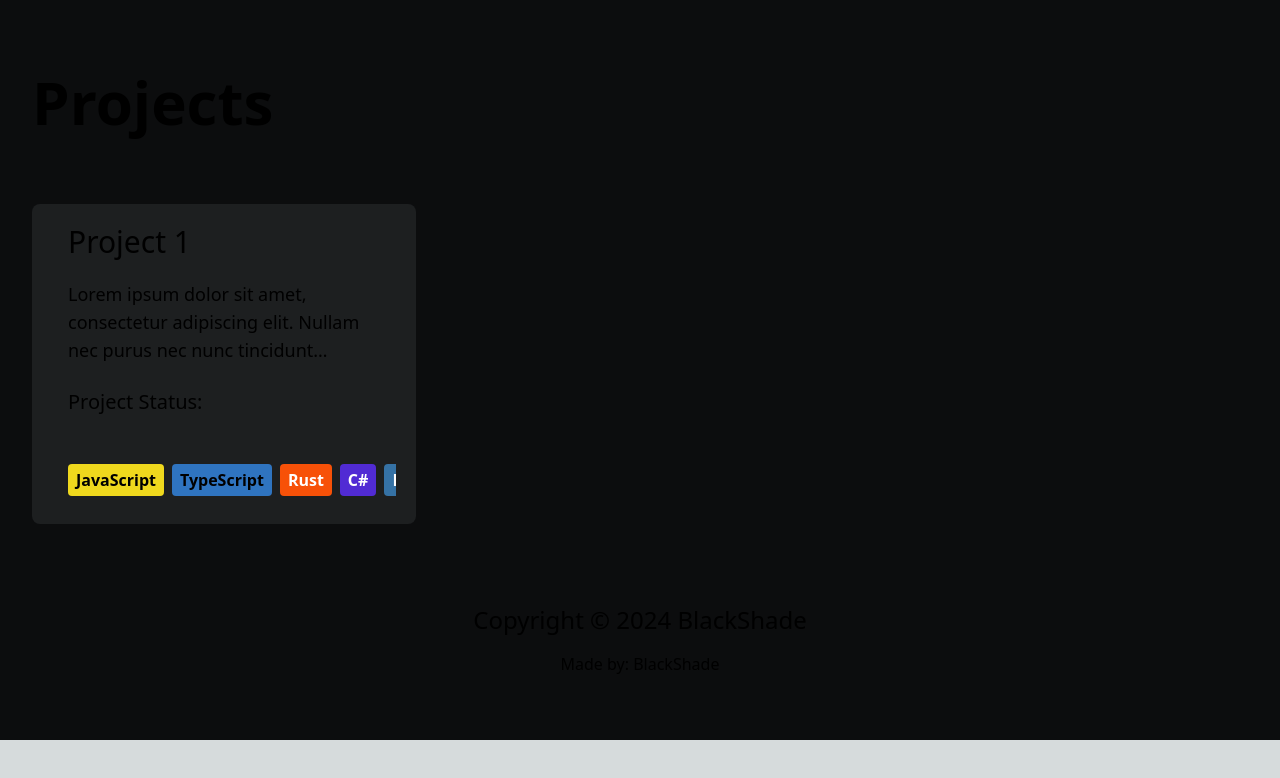
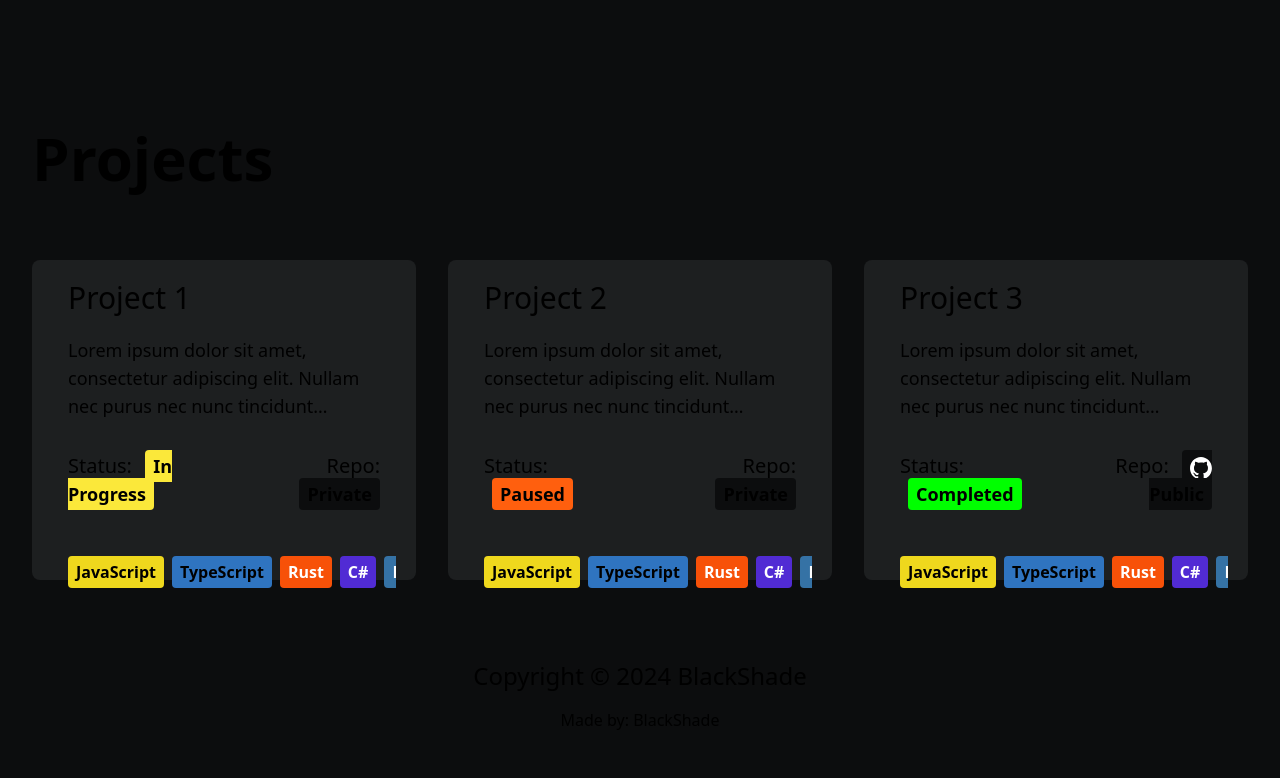
Before and after one commit to BlackShadeOSS/blackshade-website, a Next.js app: page / in a window 1280 px wide. Shown: the part 1162-1940 px from the top of the page. Before the commit the page ends 1902 px from the top, so only its background shows below. Built offline with nearby package versions, Linux system fonts and the light colour scheme.

Commit message:
Added project status and started working on linking to github

```diff
--- a/app/card.tsx
+++ b/app/card.tsx
@@ -1,22 +1,37 @@
 "use client";
 import "./globals.css";
+import Image from "next/image";
 import { motion } from "framer-motion";
 
 type CardProps = {
     title: string;
     description: string;
     languages: LanguageKey[];
-    status: string;
+    status: StatusKey;
+    repo?: string;
 };
 type LanguageKey = keyof typeof colors;
 
+type StatusKey = keyof typeof statusColors;
+
 const statusColors = {
     completed: "#00ff00",
-    inprogress: "#ff0000",
-    paused: "#ffaa00",
+    inprogress: "#fbe83a",
+    paused: "#ff5f0e",
 };
 
-// language match colors
+const statusText = {
+    completed: "Completed",
+    inprogress: "In Progress",
+    paused: "Paused",
+};
+
+const statusTextColors = {
+    completed: "#000",
+    inprogress: "#000",
+    paused: "#000",
+};
+
 const colors = {
     javascript: "#efd81d",
     typescript: "#2f74c0",
@@ -27,7 +42,6 @@ const colors = {
     cpp: "#005697",
 };
 
-// language match correct names
 const fullnames = {
     javascript: "JavaScript",
     typescript: "TypeScript",
@@ -38,7 +52,6 @@ const fullnames = {
     cpp: "C++",
 };
 
-// language match text colors
 const textColors = {
     javascript: "#000",
     typescript: "#000",
@@ -49,7 +62,13 @@ const textColors = {
     cpp: "#fff",
 };
 
-export default function Card({ title, description, languages }: CardProps) {
+export default function Card({
+    title,
+    description,
+    languages,
+    status,
+    repo = "",
+}: CardProps) {
     return (
         <motion.div
             whileHover={{ scale: [null, 1.05] }}
@@ -60,8 +79,46 @@ export default function Card({ title, description, languages }: CardProps) {
                 <p className="px-4 pt-5 text-lg text-left line-clamp-3">
                     {description}
                 </p>
-                <p className="px-4 text-xl text-left my-6">Project Status: </p>
-                <div className="flex gap-2 px-4 pb-4 mt-12 overflow-x-hidden">
+                <div className="flex">
+                    <p className="px-4 text-xl text-left mt-6 mb-4 py-2 align-middle w-1/2">
+                        Status:{" "}
+                        <span
+                            className="rounded px-2 py-1 text-lg font-semibold ml-2"
+                            style={{
+                                backgroundColor: statusColors[status],
+                                color: statusTextColors[status],
+                            }}
+                        >
+                            {statusText[status]}
+                        </span>
+                    </p>
+                    <p className="px-4 text-xl text-right mt-6 mb-4 py-2 align-middle w-1/2">
+                        Repo:{" "}
+                        {repo ? (
+                            <a
+                                href={`https://${repo}`}
+                                target="_blank"
+                                rel="noopener noreferrer"
+                                className="rounded px-2 py-1 text-lg font-semibold ml-2 bg-coalblack"
+                            >
+                                <Image
+                                    src="/github-mark-white.svg"
+                                    alt="github logo mr-2"
+                                    className="inline center"
+                                    width={22}
+                                    height={22}
+                                />
+                                {"  "}
+                                Public
+                            </a>
+                        ) : (
+                            <span className="rounded px-2 py-1 text-lg font-semibold ml-2 bg-coalblack">
+                                Private
+                            </span>
+                        )}
+                    </p>
+                </div>
+                <div className="flex gap-2 px-4 pb-4 mt-6 overflow-x-hidden">
                     {languages &&
                         languages.map((lang) => (
                             <div
--- a/app/page.tsx
+++ b/app/page.tsx
@@ -9,7 +9,7 @@ export default function Page() {
     return (
         <div className="flex w-full flex-col gap-12 pb-8">
             <section
-                className="grid grid-cols-1 items-center gap-4 lg:grid-cols-2"
+                className="grid grid-cols-1 items-center gap-4 lg:grid-cols-2 mb-4"
                 id="aboutMe"
             >
                 <motion.div
@@ -59,7 +59,7 @@ export default function Page() {
                 </motion.div>
             </section>
             <section
-                className="grid grid-cols-1 items-center gap-4 lg:grid-cols-2"
+                className="grid grid-cols-1 items-center gap-4 lg:grid-cols-2 mb-10"
                 id="aboutOmegaSpace"
             >
                 <motion.div
@@ -140,6 +140,40 @@ export default function Page() {
                             "java",
                             "cpp",
                         ]}
+                        status="inprogress"
+                    />
+                    <Card
+                        title="Project 2"
+                        description="Lorem ipsum dolor sit amet, consectetur adipiscing elit. Nullam nec
+                        purus nec nunc tincidunt aliquam. Nullam nec purus nec nunc
+                        tincidunt aliquam."
+                        languages={[
+                            "javascript",
+                            "typescript",
+                            "rust",
+                            "csharp",
+                            "python",
+                            "java",
+                            "cpp",
+                        ]}
+                        status="paused"
+                    />
+                    <Card
+                        title="Project 3"
+                        description="Lorem ipsum dolor sit amet, consectetur adipiscing elit. Nullam nec
+                        purus nec nunc tincidunt aliquam. Nullam nec purus nec nunc
+                        tincidunt aliquam."
+                        languages={[
+                            "javascript",
+                            "typescript",
+                            "rust",
+                            "csharp",
+                            "python",
+                            "java",
+                            "cpp",
+                        ]}
+                        status="completed"
+                        repo="github.com/BlackShadeOSS/blackshade-website"
                     />
                 </div>
             </motion.section>
```
Also changed, not shown: public/github-mark-white.svg (added).
